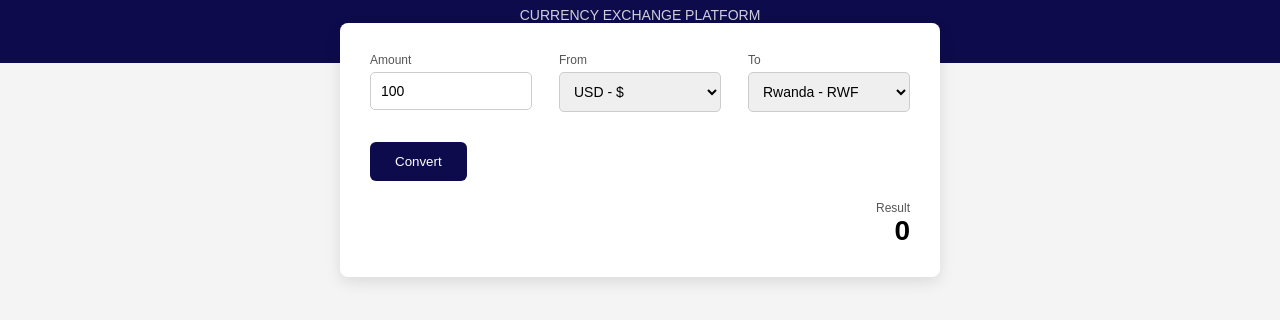
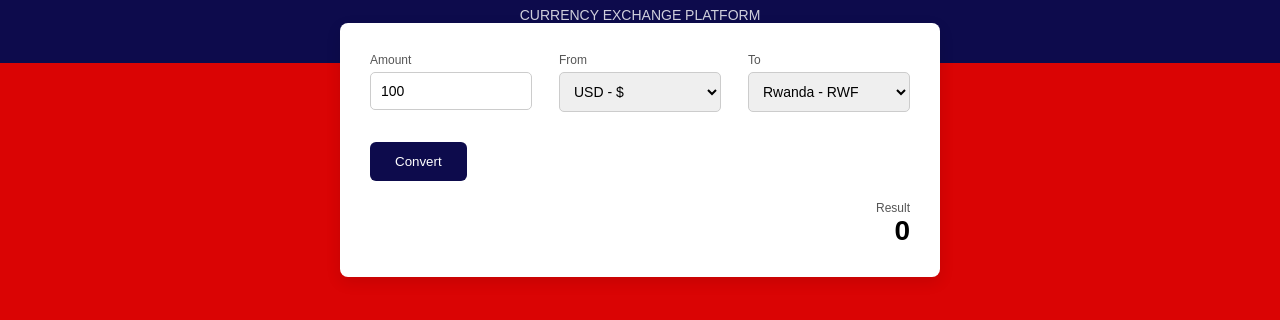
Before and after one commit to naEl-design/XYZ-Company, a plain HTML site: page index.html in a window 1280 px wide. Shown: the part 80-400 px from the top of the page. Drawn offline with Linux system fonts and the light colour scheme.

Commit message:
change background

```diff
--- a/index.html
+++ b/index.html
@@ -12,7 +12,7 @@
     }
 
     body {
-      background: #f4f4f4;
+      background: #da0404;
     }
 
     .header {
```
